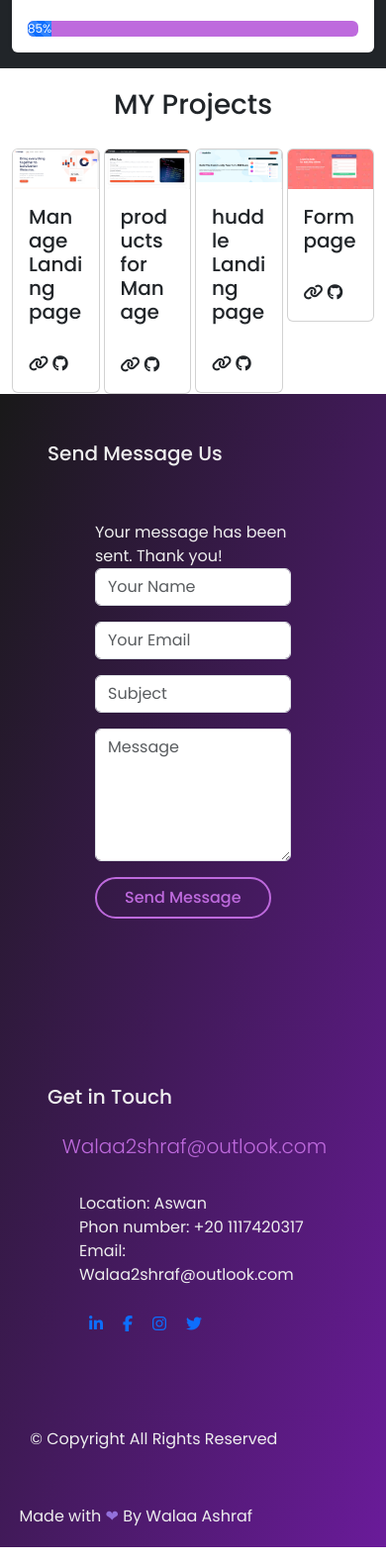
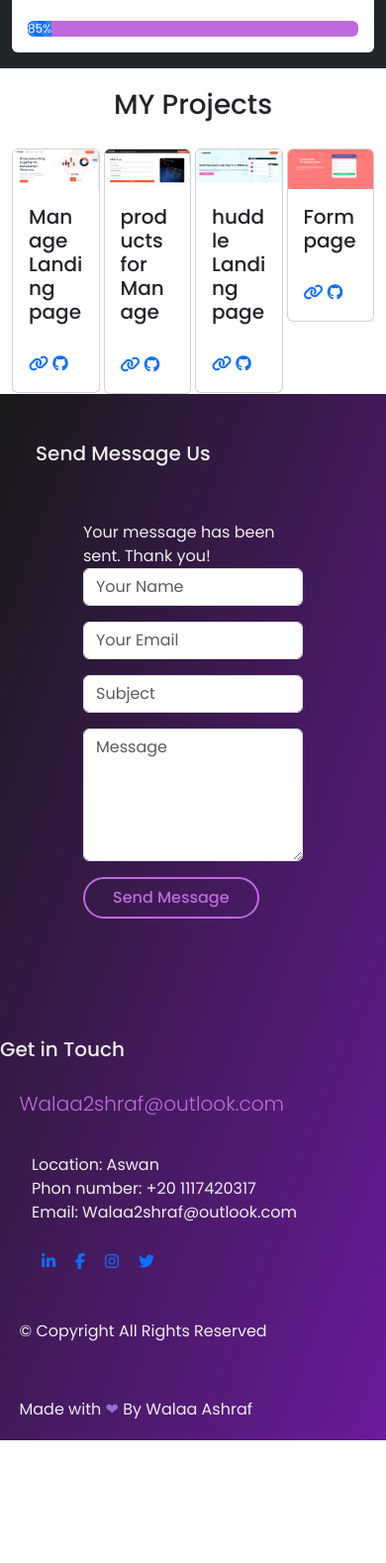
Before and after one commit to Walaa2shraf/portfolio-Walaa, a plain HTML site: page index.html in a window 390 px wide. Shown: the part 3895-5474 px from the top of the page at 99% size. After the commit the page ends 5366 px from the top, so only its background shows below. Drawn offline with nearby package versions, Linux system fonts and the light colour scheme; a script that the page names is missing.

Commit message:
Update index.html

```diff
--- a/index.html
+++ b/index.html
@@ -24,7 +24,7 @@
     <title>Walaa Ashraf</title>
   </head>
   <body>
-    <section class="hero">
+    <section class="hero" id="Home">
       <div class="main-width">
         <header>
           <div class="logo">
@@ -37,11 +37,11 @@
               <span></span>
             </div>
             <ul class="nav-list">
-              <li><a href="#">Home</a></li>
-              <li><a href="#">About Me</a></li>
-              <li><a href="#">Skills</a></li>
-              <li><a href="#">Projects</a></li>
-              <li class="cont"><a href="#">Contact Me</a></li>
+              <li><a href="#Home">Home</a></li>
+              <li><a href="#about-me">About Me</a></li>
+              <li><a href="#Skills">Skills</a></li>
+              <li><a href="#projects">Projects</a></li>
+              <li class="cont"><a href="#contact">Contact Me</a></li>
             </ul>
           </nav>
         </header>
@@ -67,7 +67,7 @@
     </section>
     <!-- ============================================================================================================== -->
 
-    <section class="sec-2">
+    <section class="sec-2" id="about-me">
       <div class="me-head">
         <h2>About Me</h2>
       </div>
@@ -97,7 +97,7 @@
     </section>
 
     <!-- ============================================================================================================== -->
-    <section class="bsb-skill-1 bg-dark py-3 py-md-5">
+    <section class="bsb-skill-1 bg-dark py-3 py-md-5" id="Skills">
       <div class="container">
         <div class="row justify-content-md-center">
           <div class="col-12 col-md-10 col-lg-8 col-xl-7 col-xxl-6">
@@ -201,7 +201,7 @@
       </div>
     </section>
     <!-- ============================================================================================================== -->
-    <div class="head-project">
+    <div class="head-project" id="projects">
       <h1 style="text-align: center">MY Projects</h1>
     </div>
     <section class="container projects">
@@ -212,12 +212,13 @@
             <div class="card-body">
               <h5 class="card-title">Manage Landing page</h5>
               <p class="card-text"></p>
-              <i class="fa-solid fa-link"
-                ><a href="https://walaa2shraf.github.io/landing-manage/"></a
-              ></i>
-              <i class="fa-brands fa-github"
-                ><a href="https://github.com/Walaa2shraf"></a
-              ></i>
+
+              <a href="https://walaa2shraf.github.io/landing-manage/">
+                <i class="fa-solid fa-link"></i>
+              </a>
+              <a href="https://github.com/Walaa2shraf">
+                <i class="fa-brands fa-github"></i>
+              </a>
             </div>
           </div>
         </div>
@@ -227,10 +228,12 @@
             <div class="card-body">
               <h5 class="card-title">products for Manage</h5>
               <p class="card-text"></p>
+              <a href="https://walaa2shraf.github.io/Products_Manage/">
                 <i class="fa-solid fa-link"></i>
-              <i class="fa-brands fa-github"
-                ><a href="https://github.com/Walaa2shraf"></a
-              ></i>
+              </a>
+              <a href="https://github.com/Walaa2shraf">
+                <i class="fa-brands fa-github"></i>
+              </a>
             </div>
           </div>
         </div>
@@ -240,10 +243,12 @@
             <div class="card-body">
               <h5 class="card-title">huddle Landing page</h5>
               <p class="card-text"></p>
+              <a href="https://walaa2shraf.github.io/huddle/">
                 <i class="fa-solid fa-link"></i>
-              <i class="fa-brands fa-github"
-                ><a href="https://github.com/Walaa2shraf"></a
-              ></i>
+              </a>
+              <a href="https://github.com/Walaa2shraf">
+                <i class="fa-brands fa-github"></i>
+              </a>
             </div>
           </div>
         </div>
@@ -253,10 +258,12 @@
             <div class="card-body">
               <h5 class="card-title">Form page</h5>
               <p class="card-text"></p>
+              <a href="https://walaa2shraf.github.io/form/">
                 <i class="fa-solid fa-link"></i>
-              <i class="fa-brands fa-github"
-                ><a href="https://github.com/Walaa2shraf"></a
-              ></i>
+              </a>
+              <a href="https://github.com/Walaa2shraf">
+                <i class="fa-brands fa-github"></i>
+              </a>
             </div>
           </div>
         </div>
@@ -275,6 +282,7 @@
     </div> -->
     <!-- =============================================================== -->
     <section
+      id="contact"
       class="paralax-mf footer-paralax sect-mt4 route"
       style="
         background: linear-gradient(
@@ -284,10 +292,12 @@
         );
         color: #eee;
         list-style: none;
+        margin: 0%;
+        padding: 0%;
       "
     >
       <div class="overlay-mf"></div>
-      <div class="container">
+      <div class="">
         <div class="row">
           <div class="col-sm-12">
             <div class="contact-mf">
@@ -368,24 +378,29 @@
                             <button
                               type="submit"
                               class="button button-a button-big button-rouded"
-                              style="background: none;
-                              border: none;"
+                              style="background: none; border: none"
                             >
-                              <a href="#" style="display: inline-block;
+                              <a
+                                href="#"
+                                style="
+                                  display: inline-block;
                                   background: transparent;
                                   border: 2px solid #be6add;
                                   padding: 9px 28px;
                                   border-radius: 30px;
                                   line-height: 1.3;
-                              color:#be6add;
-                              font-weight: 500;">Send Message</a>
+                                  color: #be6add;
+                                  font-weight: 500;
+                                "
+                                >Send Message</a
+                              >
                             </button>
                           </div>
                         </div>
                       </form>
                     </div>
                   </div>
-                  <div class="col-md-6 p-5">
+                  <div class="col-md-6">
                     <div class="title-box-2 pt-4 pt-md-0 ma-3">
                       <h5 class="title-left">Get in Touch</h5>
                     </div>
@@ -410,26 +425,26 @@
                       </ul>
                     </div>
                     <div class="socials">
-                      <ul style="list-style: none; display:flex;">
-                        <li style=" padding:10px;">
+                      <ul style="list-style: none; display: flex">
+                        <li style="padding: 10px">
                           <a href=""
                             ><span class="ico-circle"
                               ><i class="fa-brands fa-linkedin-in"></i></span
                           ></a>
                         </li>
-                        <li style=" padding:10px;">
+                        <li style="padding: 10px">
                           <a href=""
                             ><span class="ico-circle"
                               ><i class="fa-brands fa-facebook-f"></i></span
                           ></a>
                         </li>
-                        <li style=" padding:10px;">
+                        <li style="padding: 10px">
                           <a href=""
                             ><span class="ico-circle"
                               ><i class="fa-brands fa-instagram"></i></span
                           ></a>
                         </li>
-                        <li style=" padding:10px;">
+                        <li style="padding: 10px">
                           <a href=""
                             ><span class="ico-circle"
                               ><i class="fa-brands fa-twitter"></i></span
@@ -444,23 +459,19 @@
           </div>
         </div>
       </div>
-
-      <footer>
-        <div class="container ma-0" >
-          <div class="row">
-            <div class="col-sm-12">
-              <div class="copyright-box">
+      <footer class="p-0 m-0">
+        <div class="copy p-0">
           <p class="copyright">&copy; Copyright All Rights Reserved</p>
         </div>
-            </div>
-          </div>
-        </div>
+
         <div class="made">
-          <p>Made with <span style="color: mediumpurple;">&#10084;</span> By Walaa Ashraf</p>
+          <p>
+            Made with <span style="color: mediumpurple">&#10084;</span> By Walaa
+            Ashraf
+          </p>
         </div>
       </footer>
     </section>
-
 
     <script type="text/javascript" src="js/script.js"></script>
     <script src="https://unpkg.com/typed.js@2.1.0/dist/typed.umd.js"></script>
```
Lines whose indentation alone changed are shown as unchanged.
